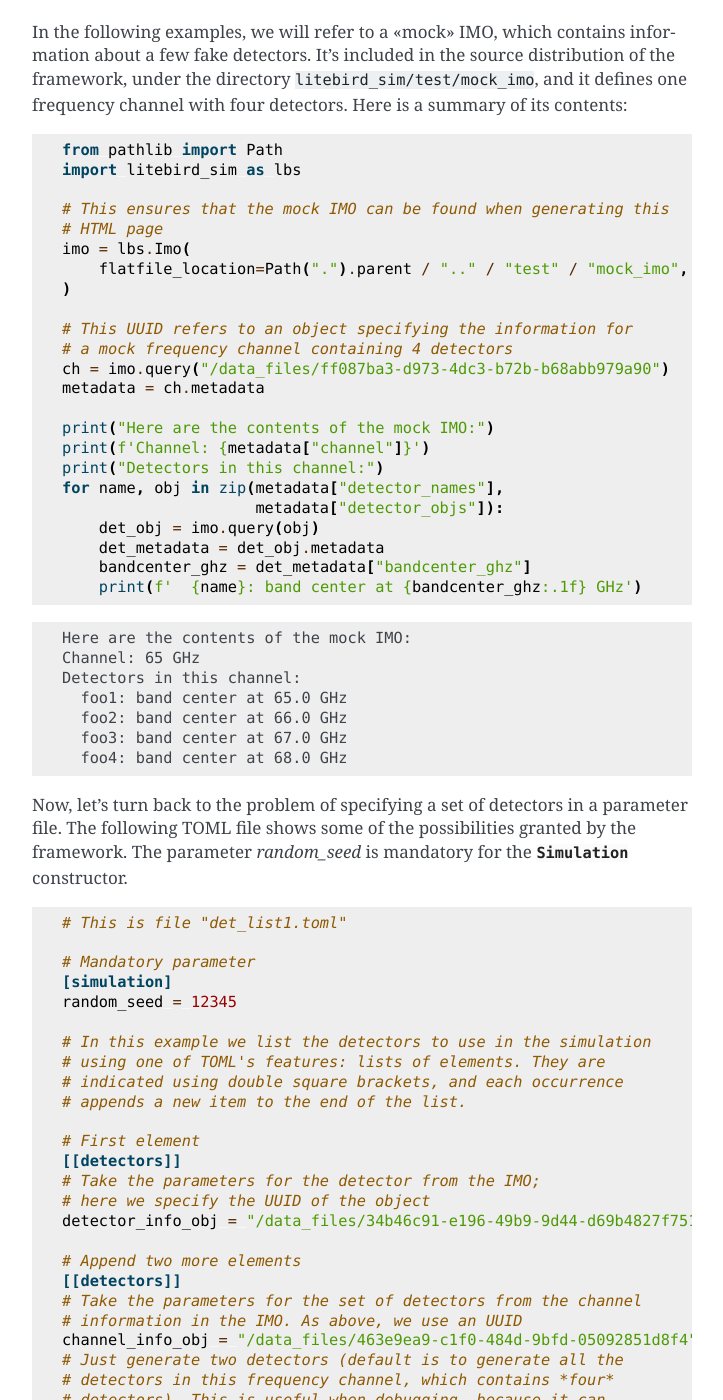
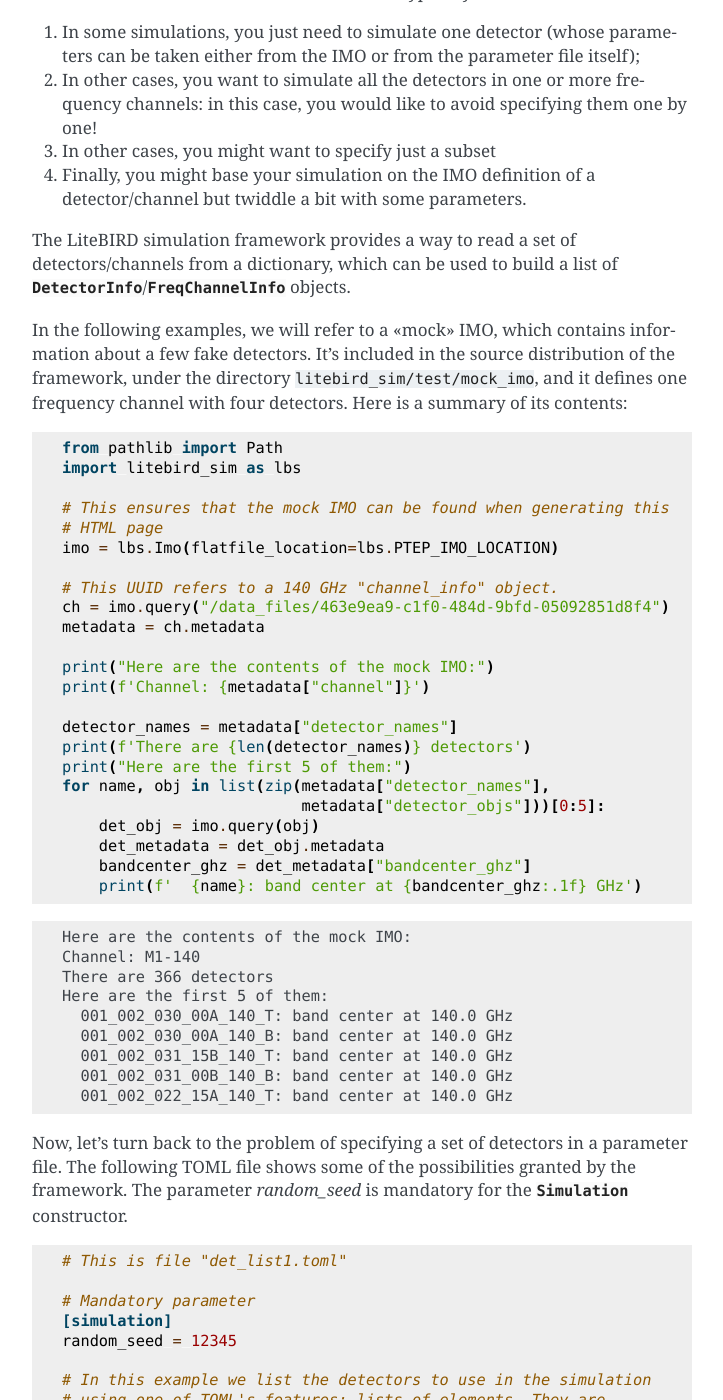
Before and after one commit to litebird/litebird_sim, a Sphinx documentation site: the page built from docs/source/detectors.rst, in a window 1280 px wide and 1400 px high, scrolled down 2515 px. Shown: the whole window, without its empty margins (388-1111 px from the left). Built offline with Sphinx 7.4.7, drawn with Linux system fonts in a browser that asks for light colours; some of the changed text lies outside the part shown.

Commit message:
Update doc pages so that they use the PTEP IMO

```diff
--- a/docs/source/detectors.rst
+++ b/docs/source/detectors.rst
@@ -83,26 +83,43 @@ Reading from the IMO
 --------------------
 
 The way information about detectors and frequency channels is stored
-in the IMO closely match the :class:`.DetectorInfo` and
+in the IMO (see :ref:`imo`) closely match the :class:`.DetectorInfo` and
 :class:`.FreqChannelInfo` classes. In fact, they can be retrieved
 easily from the IMO using the static methods
-:meth:`.DetectorInfo.from_imo` and :meth:`.FreqChannelInfo.from_imo`::
+:meth:`.DetectorInfo.from_imo` and :meth:`.FreqChannelInfo.from_imo`.
+
+The following example uses the PTEP IMO to show how to use the API:
+
+.. testcode::
 
   import litebird_sim as lbs
 
-  # You must have configured the IMO before using this!
-  imo = lbs.Imo()
+  # The location of the PTEP IMO is stored in the constant
+  # PTEP_IMO_LOCATION
+  imo = lbs.Imo(flatfile_location=lbs.PTEP_IMO_LOCATION)
 
   det = lbs.DetectorInfo.from_imo(
       imo=imo,
-      url="/releases/v1.3/satellite/LFT/L1-040/"
+      url="/releases/vPTEP/satellite/LFT/L1-040/"
           "000_000_003_QA_040_T/detector_info",
   )
 
+  print(f"The bandcenter for {det.name} is {det.bandcenter_ghz} GHz")
+
   freqch = lbs.FreqChannelInfo.from_imo(
       imo=imo,
-      url="/releases/v1.3/satellite/LFT/L1-040/channel_info",
+      url="/releases/vPTEP/satellite/LFT/L1-040/channel_info",
   )
+
+  print(
+      f"The average bandcenter for {freqch.channel} "
+      f"is {freqch.bandcenter_ghz} GHz"
+  )
+
+.. testoutput::
+
+    The bandcenter for 000_000_003_QA_040_T is 40.0 GHz
+    The average bandcenter for L1-040 is 40.0 GHz
 
 
 Detectors in parameter files
@@ -139,20 +156,20 @@ with four detectors. Here is a summary of its contents:
 
    # This ensures that the mock IMO can be found when generating this
    # HTML page
-   imo = lbs.Imo(
-       flatfile_location=Path(".").parent / ".." / "test" / "mock_imo",
-   )
+   imo = lbs.Imo(flatfile_location=lbs.PTEP_IMO_LOCATION)
 
-   # This UUID refers to an object specifying the information for
-   # a mock frequency channel containing 4 detectors
-   ch = imo.query("/data_files/ff087ba3-d973-4dc3-b72b-b68abb979a90")
+   # This UUID refers to a 140 GHz "channel_info" object.
+   ch = imo.query("/data_files/463e9ea9-c1f0-484d-9bfd-05092851d8f4")
    metadata = ch.metadata
 
    print("Here are the contents of the mock IMO:")
    print(f'Channel: {metadata["channel"]}')
-   print("Detectors in this channel:")
-   for name, obj in zip(metadata["detector_names"],
-                        metadata["detector_objs"]):
+
+   detector_names = metadata["detector_names"]
+   print(f'There are {len(detector_names)} detectors')
+   print("Here are the first 5 of them:")
+   for name, obj in list(zip(metadata["detector_names"],
+                             metadata["detector_objs"]))[0:5]:
        det_obj = imo.query(obj)
        det_metadata = det_obj.metadata
        bandcenter_ghz = det_metadata["bandcenter_ghz"]
@@ -161,12 +178,15 @@ with four detectors. Here is a summary of its contents:
 .. testoutput::
 
     Here are the contents of the mock IMO:
-    Channel: 65 GHz
-    Detectors in this channel:
-      foo1: band center at 65.0 GHz
-      foo2: band center at 66.0 GHz
-      foo3: band center at 67.0 GHz
-      foo4: band center at 68.0 GHz
+    Channel: M1-140
+    There are 366 detectors
+    Here are the first 5 of them:
+      001_002_030_00A_140_T: band center at 140.0 GHz
+      001_002_030_00A_140_B: band center at 140.0 GHz
+      001_002_031_15B_140_T: band center at 140.0 GHz
+      001_002_031_00B_140_B: band center at 140.0 GHz
+      001_002_022_15A_140_T: band center at 140.0 GHz
+
 
 Now, let's turn back to the problem of specifying a set of detectors
 in a parameter file. The following TOML file shows some of the
@@ -190,12 +210,10 @@ The following code will read the TOML file above and produce a list of
    from pathlib import Path
    import litebird_sim as lbs
 
-   # Load a mock IMO that actually defines the UUID listed above
-   imo = lbs.Imo(
-       flatfile_location=Path(".").parent / ".." / "test" / "mock_imo",
-   )
+   imo = lbs.Imo(flatfile_location=lbs.PTEP_IMO_LOCATION)
 
-   # Tell Simulation to load the TOML file shown above
+   # Tell Simulation to use the PTEP IMO and to
+   # load the TOML file shown above
    sim = lbs.Simulation(imo=imo, parameter_file="det_list1.toml")
 
    det_list = lbs.detector_list_from_parameters(
@@ -208,12 +226,13 @@ The following code will read the TOML file above and produce a list of
 
 .. testoutput::
 
-    1. foo1: band center at 65.0 GHz
-    2. foo1: band center at 65.0 GHz
-    3. foo2: band center at 66.0 GHz
-    4. foo_boresight: band center at 65.0 GHz
+    1. 000_000_003_QA_040_T: band center at 40.0 GHz
+    2. 001_002_030_00A_140_T: band center at 140.0 GHz
+    3. 001_002_030_00A_140_B: band center at 140.0 GHz
+    4. foo_boresight: band center at 140.0 GHz
     5. planck30GHz: band center at 28.4 GHz
-    6. foo1: band center at 65.0 GHz
+    6. 000_000_004_QB_040_B: band center at 40.0 GHz
+
 
 You are not forced to use ``detectors`` as the name of the parameter
 in the TOML file, as :func:`.detector_list_from_parameters` accepts a
@@ -236,10 +255,9 @@ each stage of the simulation:
    from pathlib import Path
    import litebird_sim as lbs
 
-   imo = lbs.Imo(
-       flatfile_location=Path(".").parent / ".." / "test" / "mock_imo",
-   )
+   imo = lbs.Imo(flatfile_location=lbs.PTEP_IMO_LOCATION)
 
+   # Tell the Simulation object that we want to use the PTEP IMO
    sim = lbs.Simulation(imo=imo, parameter_file="det_list2.toml")
 
    det_list1 = lbs.detector_list_from_parameters(
@@ -263,10 +281,11 @@ each stage of the simulation:
 
 .. testoutput::
 
-   Detectors to be used in the first simulation:
-   - foo1
-   Detectors to be used in the second simulation:
-   - foo2
+    Detectors to be used in the first simulation:
+    - 000_000_004_QB_040_B
+    Detectors to be used in the second simulation:
+    - 000_000_004_QB_040_T
+
 
 API reference
 -------------
```
Also changed, not shown: docs/source/imo.rst (+23 -0 lines), docs/source/tutorial.rst (+39 -37 lines), docs/source/images/tutorial-coverage-map.png.
